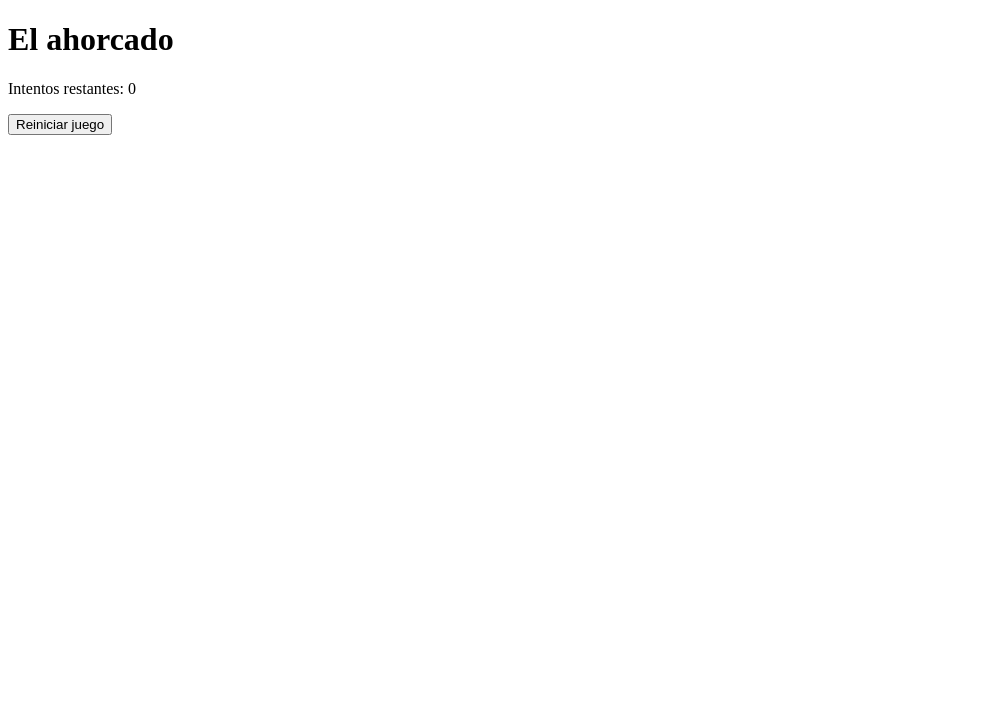
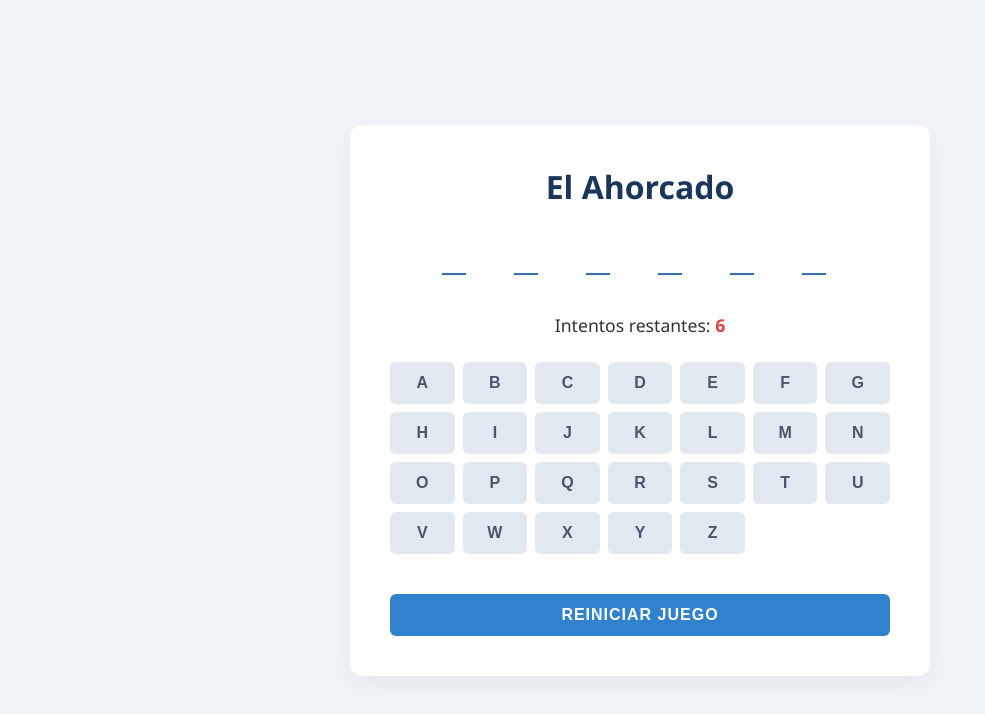
Before and after one commit to theYassonDC/javascript-adso, a plain HTML site: page index.html in a window 1280 px wide. Shown: the whole page, without its empty margins (0-985 px from the left). Drawn offline with Linux system fonts and the light colour scheme.

Commit message:
Nuevos cambios

```diff
--- a/index.html
+++ b/index.html
@@ -1,19 +1,19 @@
 <!DOCTYPE html>
-<html lang="en">
+<html lang="es">
 <head>
     <meta charset="UTF-8">
     <meta name="viewport" content="width=device-width, initial-scale=1.0">
-    <title>Tu mama e gusta</title>
-    <script src="js/ejercicio2.js"></script>
+    <title>Juego del Ahorcado - Práctica Git</title>
+    <link rel="stylesheet" href="style.css">
 </head>
 <body>
-    <div class="conteiner">
-        <h1>El ahorcado</h1>
-        <div id="word-conteiner" class="word-display"></div>
-        <p class="atempts">Intentos restantes: <span id="guestleft">0</span></p>
+    <div class="game-container">
+        <h1>El Ahorcado</h1>
+        <div id="word-container" class="word-display"></div>
+        <p class="attempts">Intentos restantes: <span id="guesses-left">6</span></p>
         <div id="keyboard" class="keyboard-container"></div>
-        <button id="reset-btn">Reiniciar juego</button>
+        <button id="reset-btn">Reiniciar Juego</button>
     </div>
-    <script src="js/ahorcado.js"></script>
+    <script src="/js/script.js"></script>
 </body>
 </html>
--- /dev/null
+++ b/js/script.js
@@ -0,0 +1,74 @@
+const words = ["DEVELOPER", "JAVASCRIPT", "GITHUB", "GIT", "CODIGO", "ORACLE", "WINDOWS", "LATAM"];
+let selectedWord = "";
+let guessedLetters = [];
+const maxGuesses = 6;
+let remainingGuesses = 6;
+
+const wordContainer = document.getElementById("word-container");
+const guessesLeftSpan = document.getElementById("guesses-left");
+const keyboard = document.getElementById("keyboard");
+const resetBtn = document.getElementById("reset-btn");
+
+function startGame() {
+    selectedWord = words[Math.floor(Math.random() * words.length)];
+    guessedLetters = [];
+    remainingGuesses = maxGuesses;
+    guessesLeftSpan.textContent = remainingGuesses;
+
+    renderWord();
+    renderKeyboard();
+}
+
+function renderWord() {
+    wordContainer.innerHTML = selectedWord
+        .split("")
+        .map(letter => (guessedLetters.includes(letter) ? letter : "_"))
+        .join(" ");
+
+    checkGameStatus();
+}
+
+function renderKeyboard() {
+    keyboard.innerHTML = "";
+    const alphabet = "ABCDEFGHIJKLMNOPQRSTUVWXYZ".split("");
+
+    alphabet.forEach(letter => {
+        const btn = document.createElement("button");
+        btn.textContent = letter;
+        btn.addEventListener("click", () => handleGuess(letter, btn));
+        keyboard.appendChild(btn);
+    });
+}
+
+function handleGuess(letter, btn) {
+    btn.disabled = true;
+    if (selectedWord.includes(letter)) {
+        guessedLetters.push(letter);
+        renderWord();
+    } else {
+        remainingGuesses--;
+        guessesLeftSpan.textContent = remainingGuesses;
+        checkGameStatus();
+    }
+}
+
+function checkGameStatus() {
+    const hasWon = selectedWord.split("").every(l => guessedLetters.includes(l));
+
+    if (hasWon) {
+        setTimeout(() => alert("¡Felicidades! Ganaste 🎉"), 100);
+        disableKeyboard();
+    } else if (remainingGuesses <= 0) {
+        setTimeout(() => alert(`Perdiste. La palabra era: ${selectedWord} 😢`), 100);
+        disableKeyboard();
+    }
+}
+
+function disableKeyboard() {
+    document.querySelectorAll("#keyboard button").forEach(b => b.disabled = true);
+}
+
+resetBtn.addEventListener("click", startGame);
+
+// Inicializar el juego al cargar la página
+startGame();
--- /dev/null
+++ b/style.css
@@ -0,0 +1,78 @@
+body {
+    font-family: 'Segoe UI', Tahoma, Geneva, Verdana, sans-serif;
+    display: flex;
+    justify-content: center;
+    align-items: center;
+    height: 100vh;
+    background-color: #f0f4f8;
+    margin: 0;
+    color: #333;
+}
+.game-container {
+    text-align: center;
+    background: white;
+    padding: 40px;
+    border-radius: 12px;
+    box-shadow: 0 10px 25px rgba(0,0,0,0.05);
+    max-width: 500px;
+    width: 100%;
+}
+h1 {
+    margin-top: 0;
+    color: #1a365d;
+}
+.word-display {
+    font-size: 2.5rem;
+    letter-spacing: 12px;
+    margin: 30px 0;
+    font-family: monospace;
+    font-weight: bold;
+    color: #2b6cb0;
+}
+.attempts {
+    font-size: 1.1rem;
+    margin-bottom: 20px;
+}
+#guesses-left {
+    font-weight: bold;
+    color: #e53e3e;
+}
+.keyboard-container {
+    display: grid;
+    grid-template-columns: repeat(7, 1fr);
+    gap: 8px;
+    margin: 25px auto;
+}
+button {
+    padding: 12px;
+    font-size: 1rem;
+    border: none;
+    border-radius: 6px;
+    cursor: pointer;
+    transition: all 0.2s ease;
+}
+#keyboard button {
+    background-color: #e2e8f0;
+    color: #4a5568;
+    font-weight: bold;
+}
+#keyboard button:hover:not(:disabled) {
+    background-color: #cbd5e0;
+}
+#keyboard button:disabled {
+    background-color: #edf2f7;
+    color: #a0aec0;
+    cursor: not-allowed;
+}
+#reset-btn {
+    background-color: #3182ce;
+    color: white;
+    font-weight: bold;
+    width: 100%;
+    margin-top: 15px;
+    text-transform: uppercase;
+    letter-spacing: 1px;
+}
+#reset-btn:hover {
+    background-color: #2b6cb0;
+}
```
Also changed, not shown: js/ahorcado.js (deleted).
